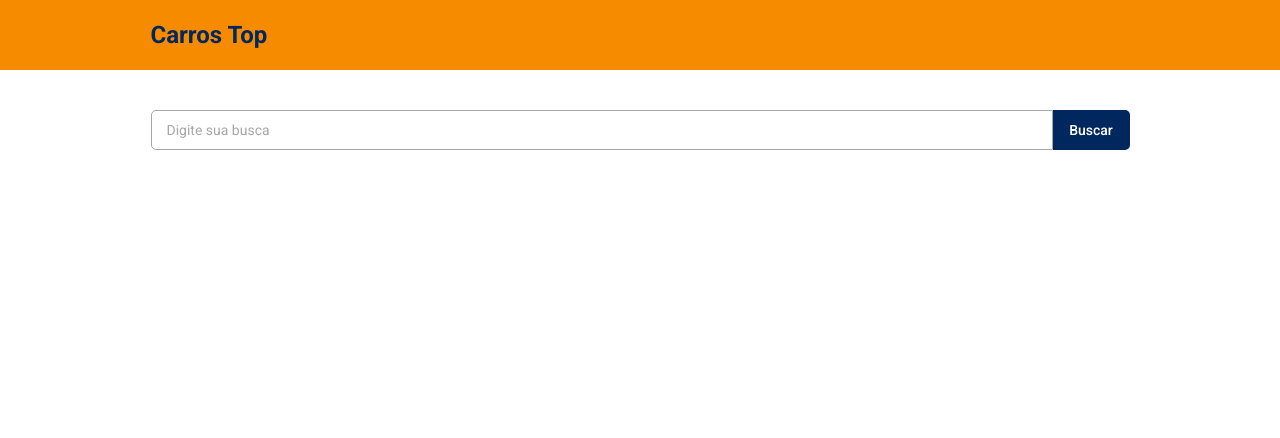
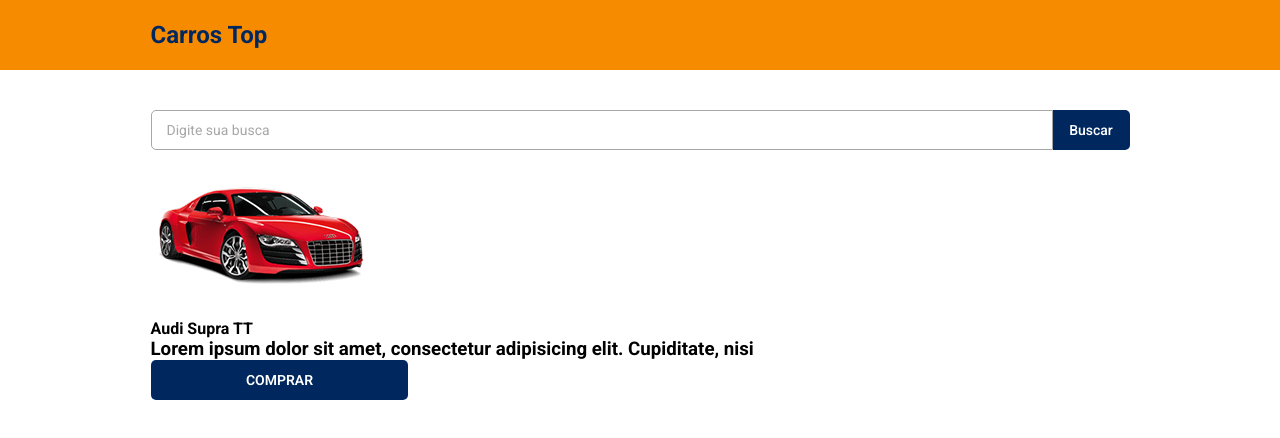
Before and after one commit to VictorB4rros/carrostop, a React (Vite) app: page / in a window 1280 px wide. Shown: the top 438 px of the page. Built offline with nearby package versions, Linux system fonts and the light colour scheme.

Commit message:
card button

```diff
--- /dev/null
+++ b/src/components/CardButton/index.tsx
@@ -0,0 +1,9 @@
+import './styles.css';
+
+export default function CardButton() {
+    return (
+        <div className="car-button">
+            <button type="button">COMPRAR</button>
+        </div>
+    );
+}
--- /dev/null
+++ b/src/components/CardButton/styles.css
@@ -0,0 +1,16 @@
+.car-button {
+    display: flex;
+    height: 40px;
+    width: 257.93px;
+}
+
+.car-button button {
+    width: 100%;
+    border: none;
+    background-color: var(--car-color-bg-tertiary);
+    color: var(--car-color-font-quaternary);
+    font-size: 14px;
+    font-weight: 600;
+    border-radius: 5px;
+    cursor: pointer;
+}
--- /dev/null
+++ b/src/components/CatalogCard/index.tsx
@@ -0,0 +1,21 @@
+import './styles.css';
+import carImg from '../../assets/car.png';
+import CardButton from '../CardButton';
+
+export default function CatalogCard() {
+    return (
+        <div className="car-card">
+            <div>
+                <img src={carImg} alt="Car" />
+            </div>
+            <div>
+                <h4>Audi Supra TT</h4>
+                <h3>
+                    Lorem ipsum dolor sit amet, consectetur
+                    adipisicing elit. Cupiditate, nisi
+                </h3>
+            </div>
+            <CardButton />
+        </div>
+    );
+}
--- a/src/routes/Catalog/index.tsx
+++ b/src/routes/Catalog/index.tsx
@@ -1,3 +1,4 @@
+import CatalogCard from '../../components/CatalogCard';
 import Header from '../../components/Header';
 import SearchBar from '../../components/SearchBar';
 import './styles.css';
@@ -10,6 +11,9 @@ export default function Catalog() {
             <main>
                 <section id='catalog-section' className="car-container">
                     <SearchBar />
+                    <div className="car-catalog-cards">
+                        <CatalogCard />
+                    </div>
                 </section>
             </main>
         </>
```
Also changed, not shown: src/assets/car.png (added), src/components/CatalogCard/styles.css (added).
